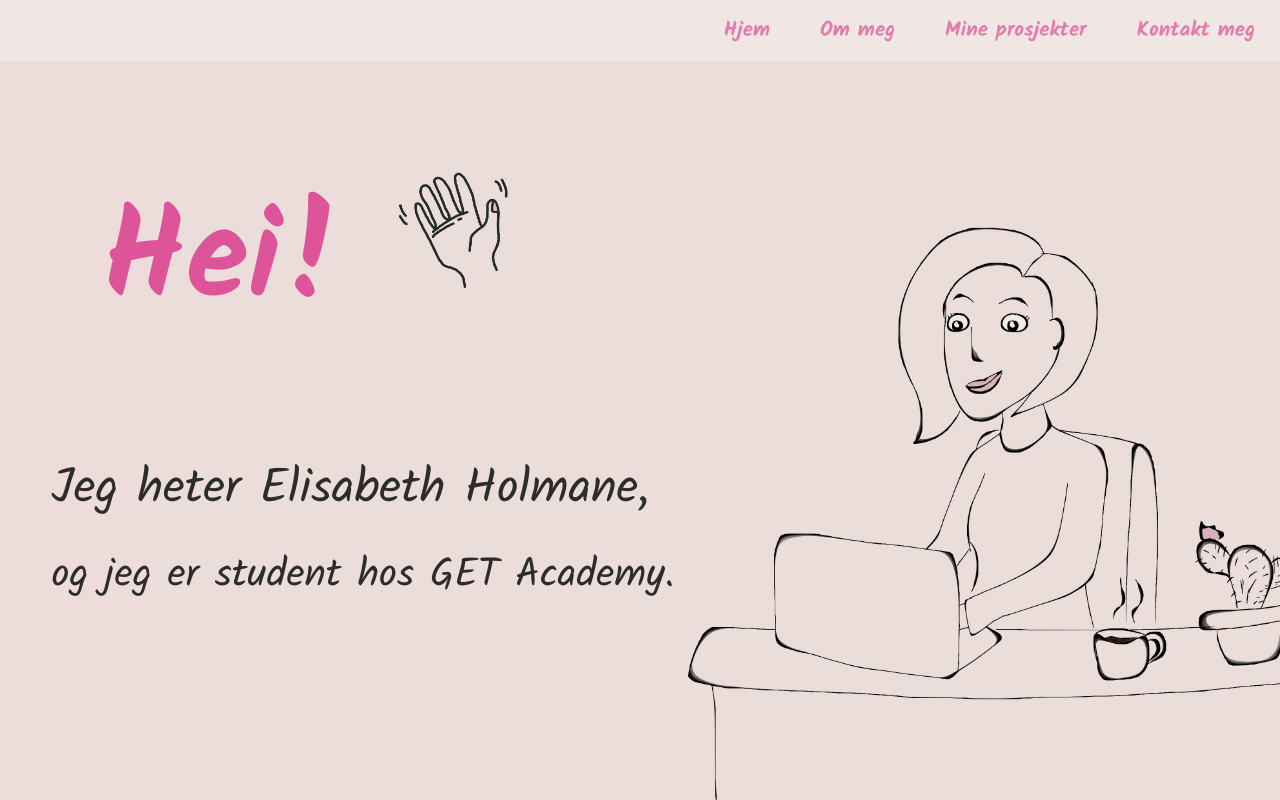
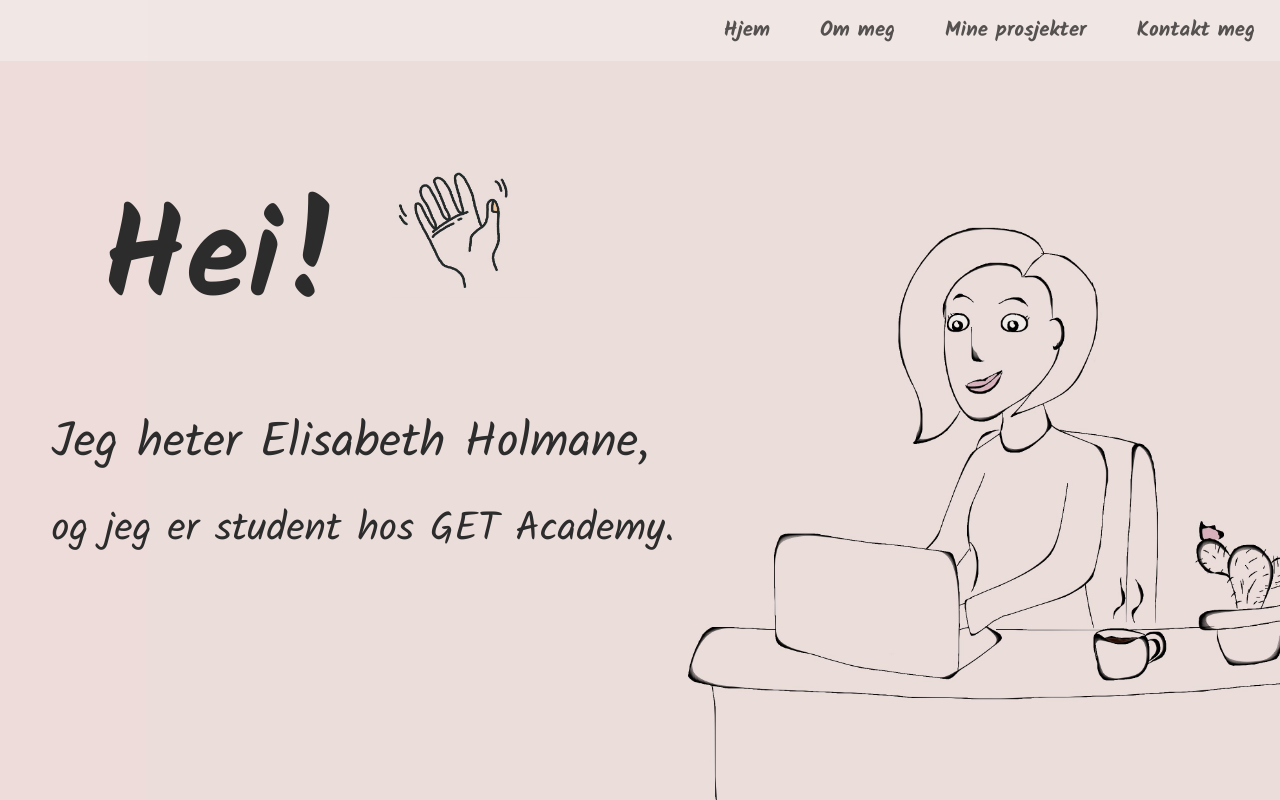
Before and after one commit to Eliholm/Portfolio, a plain HTML site: page index.html in a window 1280 px wide. Drawn offline with Linux system fonts and the light colour scheme.

Commit message:
Update homePageStyling.css

```diff
--- a/homePageStyling.css
+++ b/homePageStyling.css
@@ -10,8 +10,9 @@ body {
 h1 {
     font-size: 8rem;
     margin-left: 8%;
-    color: #de5499;
+    color: rgb(44, 44, 44);
     font-family: 'Kalam', cursive;
+    margin-bottom: 0%;
 }
 
 h2 {
@@ -47,7 +48,7 @@ ul {
 
   li a {
     display: block;
-    color: #de5499;
+    color: rgb(22, 22, 22);
     text-align: center;
     padding: 14px 25px;
     text-decoration: none;
```
